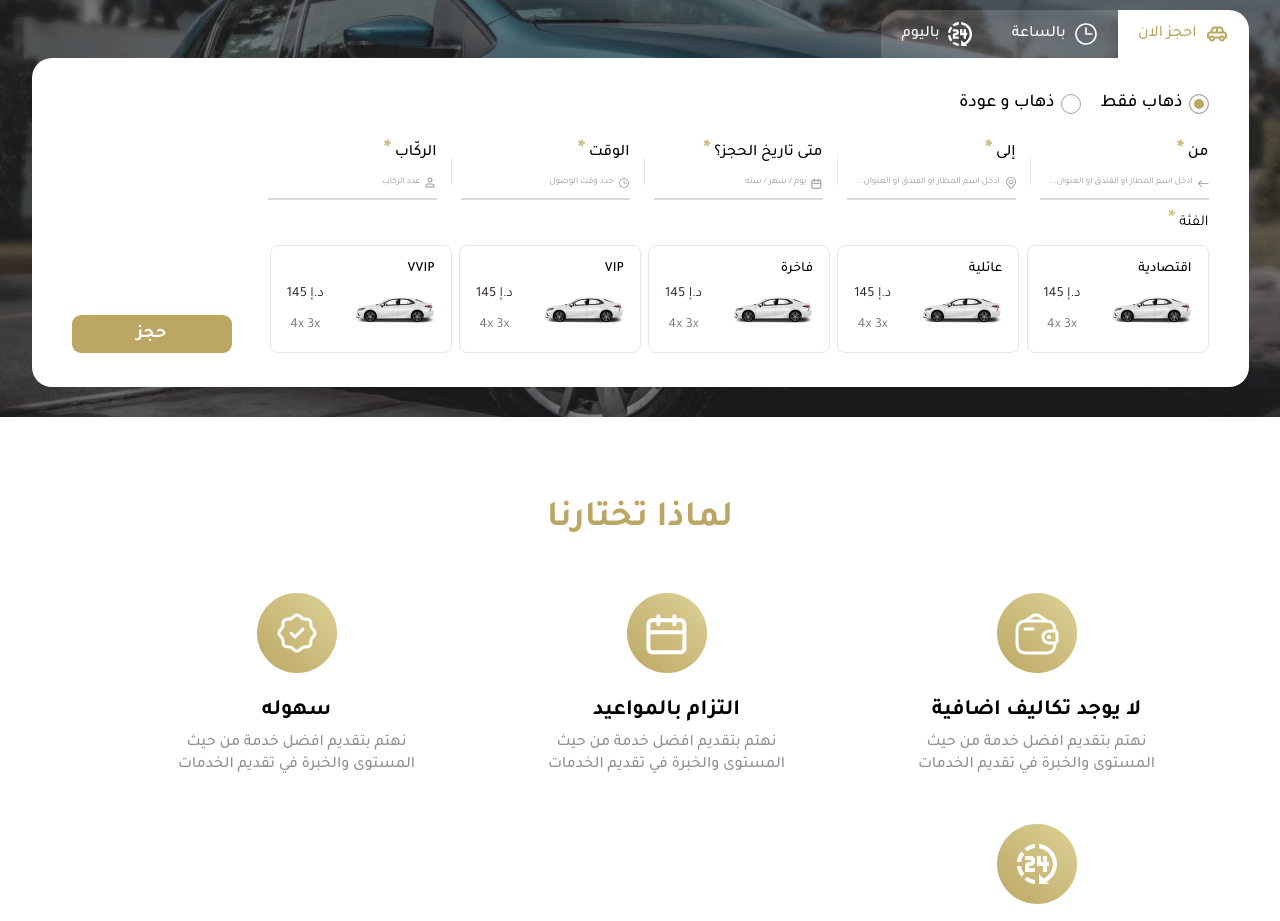
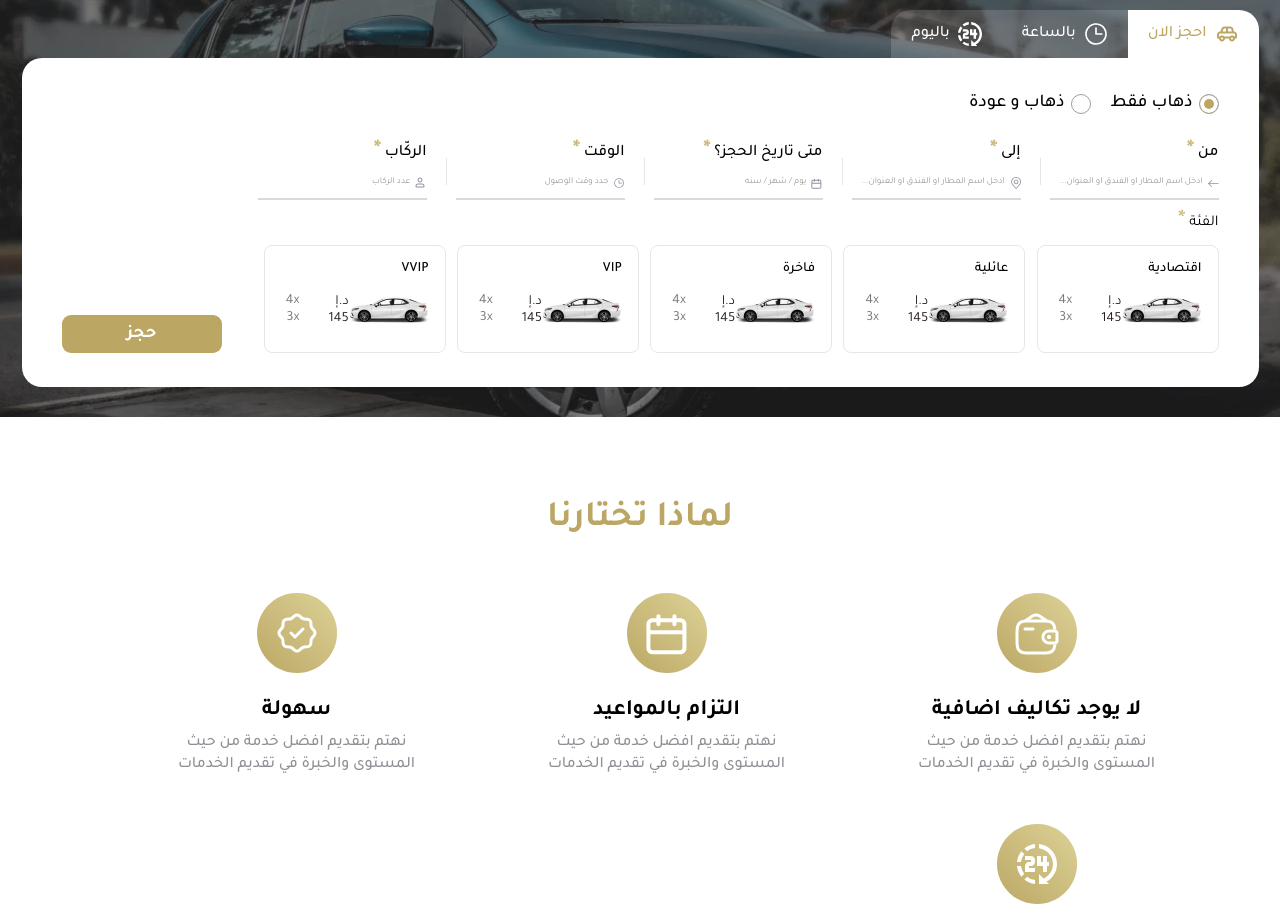
Before and after one commit to samymahmoud3/booking_ar, a React (Vite) app: page / in a window 1280 px wide. Shown: the part 300-1221 px from the top of the page. Built offline with nearby package versions, Linux system fonts and the light colour scheme.

Commit message:
modified

```diff
--- a/src/components/heroSection/heroSection.scss
+++ b/src/components/heroSection/heroSection.scss
@@ -182,9 +182,10 @@
         }
 
         .details {
-          display: flex;
-          align-items: center;
           margin-top: 24px;
+          display: grid;
+          grid-template-columns: repeat(5, 1fr);
+          gap: 29px;
 
           .box{
             position: relative;
@@ -200,9 +201,9 @@
               }
             }
 
-            &:not(:first-child) {
-            margin-right: 24px;
-            }
+            // &:not(:first-child) {
+            // margin-right: 24px;
+            // }
 
             &:not(:last-child)::after {
               position: absolute;
--- /dev/null
+++ b/src/data.js
@@ -0,0 +1,26 @@
+export const choosingData = [
+    {
+      icon: 'no_fees-icon.svg',
+      iconName: 'No Fees',
+      title: "لا يوجد تكاليف اضافية",
+      description: "نهتم بتقديم افضل خدمة من حيث المستوى والخبرة في تقديم الخدمات ",
+    },
+    {
+      icon: 'calender-icon.svg',
+      iconName: 'Dates',
+      title: "التزام بالمواعيد",
+      description: "نهتم بتقديم افضل خدمة من حيث المستوى والخبرة في تقديم الخدمات ",
+    },
+    {
+      icon: 'right-icon.svg',
+      iconName: 'Easily',
+      title: "سهولة",
+      description: "نهتم بتقديم افضل خدمة من حيث المستوى والخبرة في تقديم الخدمات ",
+    },
+    {
+      icon: 'day-icon.svg',
+      iconName: 'Cancellation',
+      title: "الغاء مجانى",
+      description: "نهتم بتقديم افضل خدمة من حيث المستوى والخبرة في تقديم الخدمات ",
+    },
+]
--- a/src/pages/home/Home.jsx
+++ b/src/pages/home/Home.jsx
@@ -1,47 +1,29 @@
 import FeatureItem from "../../components/featureItem/FeatureItem";
 import Header from "../../components/heroSection/HeroSection";
-import './home.scss'
+import { choosingData } from "../../data";
+import './home.scss';
 
 const Home = () => {
   return (
     <div className="home">
       <Header />
+
       <div className="features">
         <h2 className="title">لماذا تختارنا</h2>
         <div className="items">
-          <FeatureItem className="item"
-            icon="no_fees-icon.svg"
-            iconName="No extra fees"
-            title="لا يوجد تكاليف اضافية"
-            description="نهتم بتقديم افضل خدمة من حيث المستوى والخبرة في تقديم الخدمات "
-            width={ "279px" }
-            color="#8D9094"
-          />
-          <FeatureItem className="item"
-            icon="calender-icon.svg"
-            iconName="Punctuality"
-            title="التزام بالمواعيد"
-            description="نهتم بتقديم افضل خدمة من حيث المستوى والخبرة في تقديم الخدمات "
-            width={ "279px" }
-            color="#8D9094" />
-          <FeatureItem className="item"
-            icon="right-icon.svg"
-            iconName="easily"
-            title="سهوله"
-            description="نهتم بتقديم افضل خدمة من حيث المستوى والخبرة في تقديم الخدمات "
-            width={ "279px" }
-            color="#8D9094"
-          />
-          <FeatureItem className="item"
-            icon="day-icon.svg"
-            iconName="free cancellation"
-            title="الغاء مجانى"
-            description="نهتم بتقديم افضل خدمة من حيث المستوى والخبرة في تقديم الخدمات "
-            width={ "279px" }
-            color="#8D9094"
-          />
+          { choosingData.map((item, index) => (
+            <FeatureItem className="item" key={ index }
+              icon={ item.icon }
+              iconName={ item.iconName }
+              title={ item.title }
+              description={ item.description }
+              width={ "279px" }
+              color="#8D9094"
+            />
+          )) }
         </div>
       </div>
+
     </div>
   )
 };
--- a/src/pages/home/home.scss
+++ b/src/pages/home/home.scss
@@ -18,6 +18,10 @@
       display: grid;
       grid-template-columns: repeat(auto-fill, minmax(279px, 1fr));
       gap: 38px;
+
+      .item {
+        place-self: center;
+      }
     }
   }
 }
```
